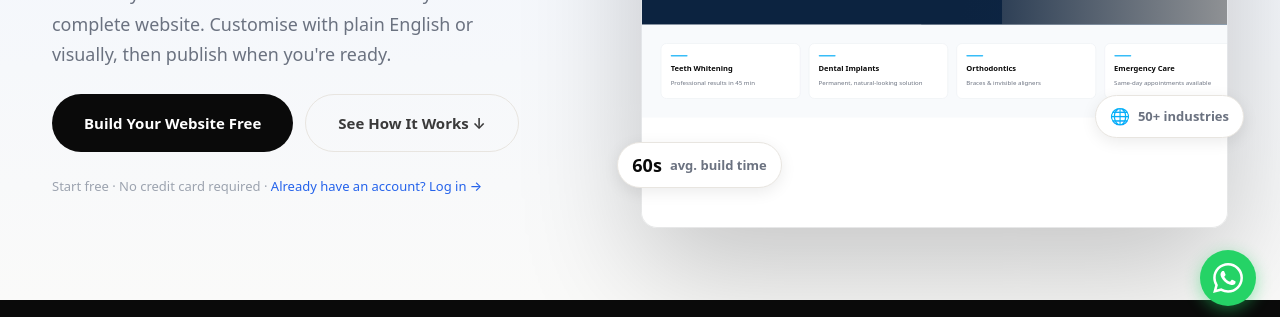
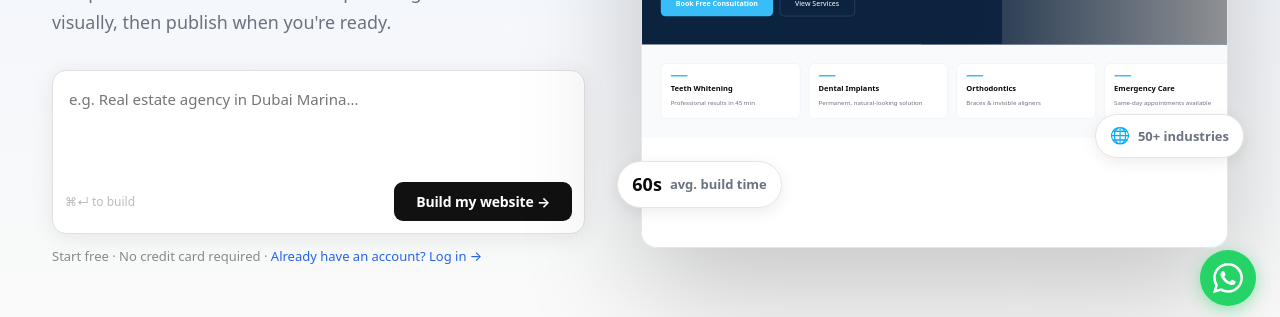
Before and after one commit to starfaisal2/leados-website, a Next.js app: page /website-builder in a window 1280 px wide. Shown: the part 398-715 px from the top of the page. Built offline with nearby package versions, Linux system fonts and the light colour scheme; grey boxes are pictures that could not be loaded.

Commit message:
feat: real prompt box on website-builder page -- pre-fills signup with user description
Co-Authored-By: Claude Sonnet 4.6 <noreply@anthropic.com>

```diff
--- a/app/website-builder/WebsiteBuilderPage.tsx
+++ b/app/website-builder/WebsiteBuilderPage.tsx
@@ -107,6 +107,69 @@ const PRICING = [
 ];
 
 /* ─── MINI DENTAL SITE rendered inside the hero browser mockup ─── */
+function PromptBox({ builder, login }: { builder: string; login: string }) {
+  const [prompt, setPrompt] = useState("");
+  const placeholders = [
+    "e.g. Luxury dental clinic in Dubai with gold accents...",
+    "e.g. Fine dining restaurant in Downtown Dubai...",
+    "e.g. Real estate agency in Dubai Marina...",
+    "e.g. Wellness spa in JBR, Dubai...",
+  ];
+  const [phIdx, setPhIdx] = useState(0);
+  useEffect(() => {
+    const t = setInterval(() => setPhIdx(i => (i + 1) % placeholders.length), 3000);
+    return () => clearInterval(t);
+  }, []);
+
+  function handleBuild() {
+    const dest = prompt.trim()
+      ? `${builder}?prompt=${encodeURIComponent(prompt.trim())}`
+      : builder;
+    window.open(dest, "_blank", "noopener");
+  }
+
+  return (
+    <div style={{ marginTop: 8 }}>
+      <div style={{
+        background: "#fff", border: "1.5px solid #e0e0e0", borderRadius: 14,
+        boxShadow: "0 4px 24px rgba(0,0,0,0.08)", overflow: "hidden",
+        transition: "border-color 0.2s",
+      }}
+        onFocus={() => {}} onBlur={() => {}}
+      >
+        <textarea
+          value={prompt}
+          onChange={e => setPrompt(e.target.value)}
+          onKeyDown={e => { if (e.key === "Enter" && (e.metaKey || e.ctrlKey)) handleBuild(); }}
+          placeholder={placeholders[phIdx]}
+          rows={3}
+          style={{
+            width: "100%", border: "none", outline: "none", resize: "none",
+            fontSize: 15, lineHeight: 1.6, color: "#111", background: "transparent",
+            padding: "16px 16px 8px", fontFamily: "inherit", boxSizing: "border-box",
+          }}
+        />
+        <div style={{ display: "flex", alignItems: "center", justifyContent: "space-between", padding: "8px 12px 12px" }}>
+          <span style={{ fontSize: 12, color: "#bbb" }}>⌘↵ to build</span>
+          <button onClick={handleBuild} style={{
+            background: "#111", color: "#fff", border: "none", borderRadius: 9,
+            padding: "10px 22px", fontSize: 14, fontWeight: 700, cursor: "pointer",
+            fontFamily: "inherit", letterSpacing: "-0.01em",
+          }}>
+            Build my website →
+          </button>
+        </div>
+      </div>
+      <p style={{ fontSize: 13, color: "#888", marginTop: 12 }}>
+        Start free · No credit card required ·{" "}
+        <a href={login} target="_blank" rel="noopener noreferrer" style={{ color: "#2563eb", textDecoration: "none", fontWeight: 500 }}>
+          Already have an account? Log in →
+        </a>
+      </p>
+    </div>
+  );
+}
+
 function DentalSiteMockup() {
   return (
     <div style={{ width: 1320, background: "white", fontFamily: "system-ui, sans-serif" }}>
@@ -234,21 +297,7 @@ export default function WebsiteBuilderPage() {
                 Describe your business and LeadOS creates your complete website. Customise with plain English or visually, then publish when you're ready.
               </p>
 
-              <div className="wb-hero-ctas">
-                <a href={BUILDER} target="_blank" rel="noopener noreferrer" className="wb-cta-primary">
-                  Build Your Website Free
-                </a>
-                <a href="#how-it-works" className="wb-cta-ghost">
-                  See How It Works ↓
-                </a>
-              </div>
-
-              <p className="wb-trust-line">
-                Start free · No credit card required ·{" "}
-                <a href={LOGIN} target="_blank" rel="noopener noreferrer" style={{ color: "#2563eb", textDecoration: "none", fontWeight: 500 }}>
-                  Already have an account? Log in →
-                </a>
-              </p>
+              <PromptBox builder={BUILDER} login={LOGIN} />
             </div>
 
             {/* RIGHT — browser mockup */}
@@ -623,20 +672,14 @@ export default function WebsiteBuilderPage() {
             <p className="wb-final-sub">
               No designers. No agency. No code.<br />Just describe your business and LeadOS builds it.
             </p>
-            <div className="wb-final-ctas">
-              <a href={BUILDER} target="_blank" rel="noopener noreferrer" className="wb-cta-primary wb-cta-xl">
-                Build Your Website Free
-              </a>
+            <div style={{ maxWidth: 560, margin: "0 auto" }}>
+              <PromptBox builder={BUILDER} login={LOGIN} />
+            </div>
+            <div style={{ marginTop: 16, textAlign: "center" }}>
               <a href={BOOK} target="_blank" rel="noopener noreferrer" className="wb-cta-ghost wb-cta-xl">
-                Book a Demo
+                Book a Demo instead
               </a>
             </div>
-            <p className="wb-final-trust">
-              No credit card required to start ·{" "}
-              <a href={LOGIN} target="_blank" rel="noopener noreferrer" style={{ color: "#2563eb", textDecoration: "none", fontWeight: 500 }}>
-                Already have an account? Log in →
-              </a>
-            </p>
           </div>
         </section>
 
```
